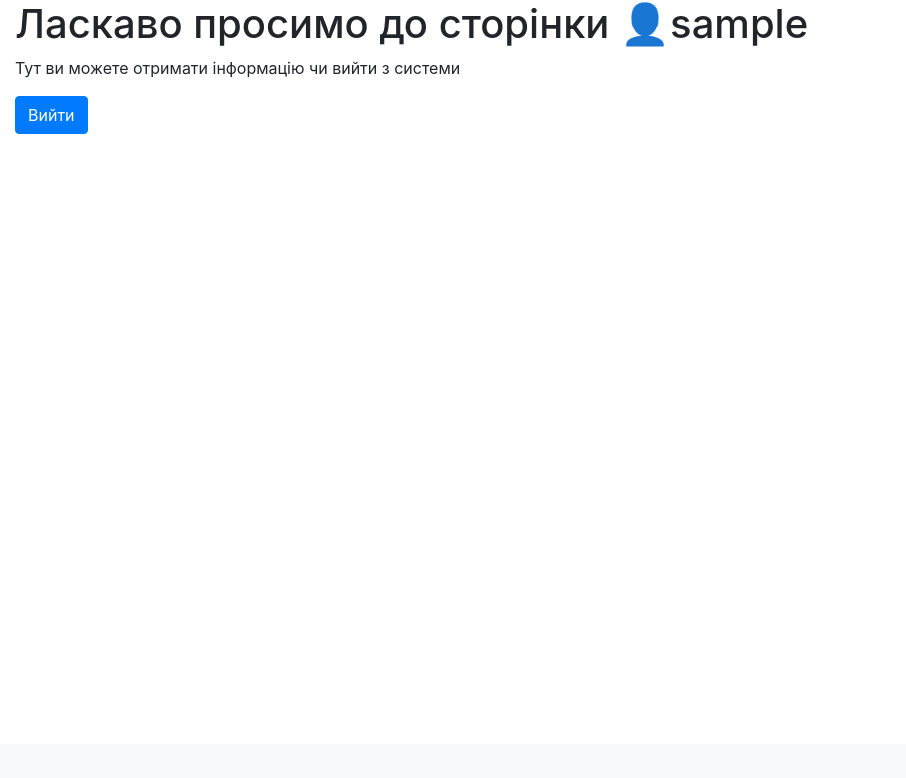
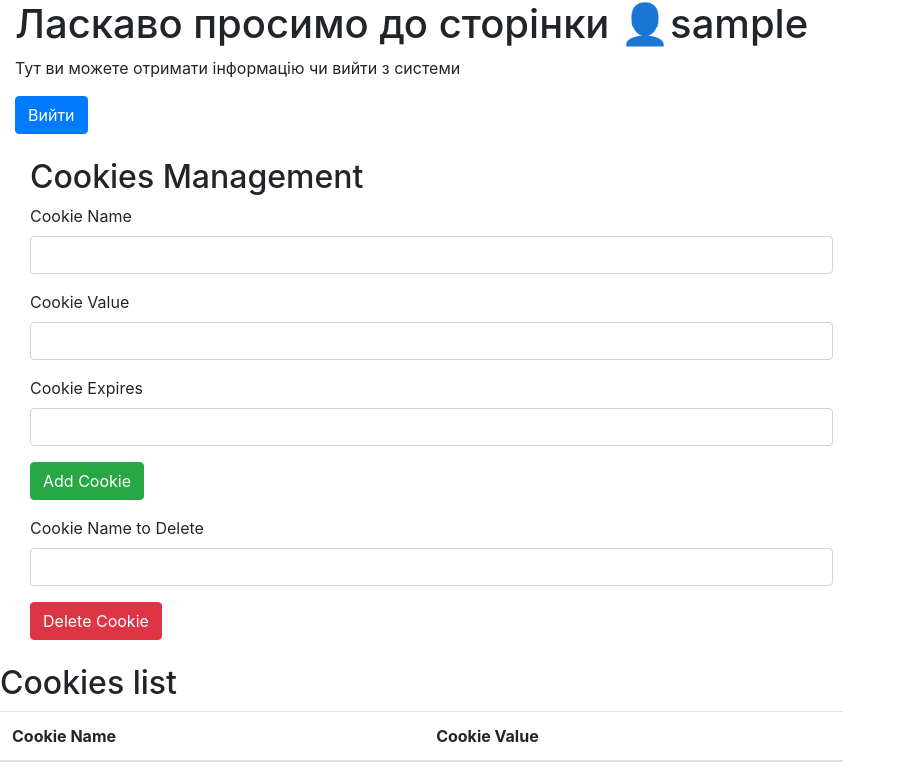
Before and after one commit to danieldan0/flask-app-lab, a Flask app: page /profile in a window 1280 px wide. Shown: the part 56-834 px from the top of the page, without its empty margins (0-906 px from the left). Before the commit the page ends 190 px from the top, so only its background shows below. Run offline with Flask 3, Linux system fonts and the light colour scheme; the visitor is signed in with stand-in values (Sample User, id 1); lists and menus that the app fills with data are empty; some libraries are stand-ins or nearby versions.

Commit message:
Added cookie management

```diff
--- a/app/users/templates/users/profile.html
+++ b/app/users/templates/users/profile.html
@@ -9,5 +9,53 @@
             <a href="{{ url_for('users.logout') }}" class="btn btn-primary">Вийти</a>
         </div>
     </div>
+    <div class="row mt-4"></div>
+        <div class="col-md-8">
+            <h2>Cookies Management</h2>
+            <form method="post" action="{{ url_for('users.add_cookie') }}">
+                <div class="form-group">
+                    <label for="cookie_name">Cookie Name</label>
+                    <input type="text" class="form-control" id="cookie_name" name="cookie_name" required>
+                </div>
+                <div class="form-group">
+                    <label for="cookie_value">Cookie Value</label>
+                    <input type="text" class="form-control" id="cookie_value" name="cookie_value" required>
+                </div>
+                <div class="form-group">
+                    <label for="cookie_expires">Cookie Expires</label>
+                    <input type="text" class="form-control" id="cookie_expires" name="cookie_expires" required>
+                </div>
+                <button type="submit" class="btn btn-success">Add Cookie</button>
+            </form>
+            <form method="post" action="{{ url_for('users.delete_cookie') }}" class="mt-3">
+                <div class="form-group">
+                    <label for="delete_cookie_name">Cookie Name to Delete</label>
+                    <input type="text" class="form-control" id="delete_cookie_name" name="delete_cookie_name" required>
+                </div>
+                <button type="submit" class="btn btn-danger">Delete Cookie</button>
+            </form>
+        </div>
+    </div>
+    <div class="row mt-4">
+        <div class="col-md-8">
+            <h2>Cookies list</h2>
+            <table class="table">
+                <thead>
+                    <tr>
+                        <th scope="col">Cookie Name</th>
+                        <th scope="col">Cookie Value</th>
+                    </tr>
+                </thead>
+                <tbody>
+                    {% for key, value in cookies.items() %}
+                        <tr>
+                            <td>{{ key }}</td>
+                            <td>{{ value }}</td>
+                        </tr>
+                    {% endfor %}
+                </tbody>
+            </table>
+        </div>
+    </div>
 </div>
 {% endblock %}
--- a/app/users/views.py
+++ b/app/users/views.py
@@ -1,4 +1,4 @@
-from flask import request, redirect, url_for, render_template, abort, flash, session
+from flask import request, redirect, url_for, render_template, abort, flash, session, make_response
 from . import user_bp
 
 @user_bp.route("/hi/<string:name>")   #/hi/ivan?age=45&q=fdfdf
@@ -34,7 +34,7 @@ def login_post():
 @user_bp.route("/profile")
 def profile():
     if session.get("user") is not None:
-        return render_template("profile.html")
+        return render_template("profile.html", cookies=request.cookies.to_dict())
     else:
         flash("Session error")
         return redirect(url_for("users.login"))
@@ -43,3 +43,31 @@ def profile():
 def logout():
     session.pop("user", default=None)
     return redirect(url_for("users.login"))
+
+@user_bp.route("/add_cookie", methods=["POST"])
+def add_cookie():
+    key = request.form.get("cookie_name")
+    value = request.form.get("cookie_value")
+    lifespan = request.form.get("cookie_expires")
+    response = make_response(redirect(url_for("users.profile")))
+    try:
+        lifespan = float(lifespan)
+        response.set_cookie(key, value, max_age=lifespan)
+    except ValueError:
+        flash("Invalid cookie lifespan")
+    return response
+
+
+@user_bp.route("/delete_cookie", methods=["POST"])
+def delete_cookie():
+    key = request.form.get("delete_cookie_name")
+    response = make_response(redirect(url_for("users.profile")))
+    response.delete_cookie(key)
+    return response
+
+@user_bp.route("/delete_all_cookies", methods=["POST"])
+def delete_all_cookies():
+    response = make_response(redirect(url_for("users.profile")))
+    for key in request.cookies:
+        response.delete_cookie(key)
+    return response
```
